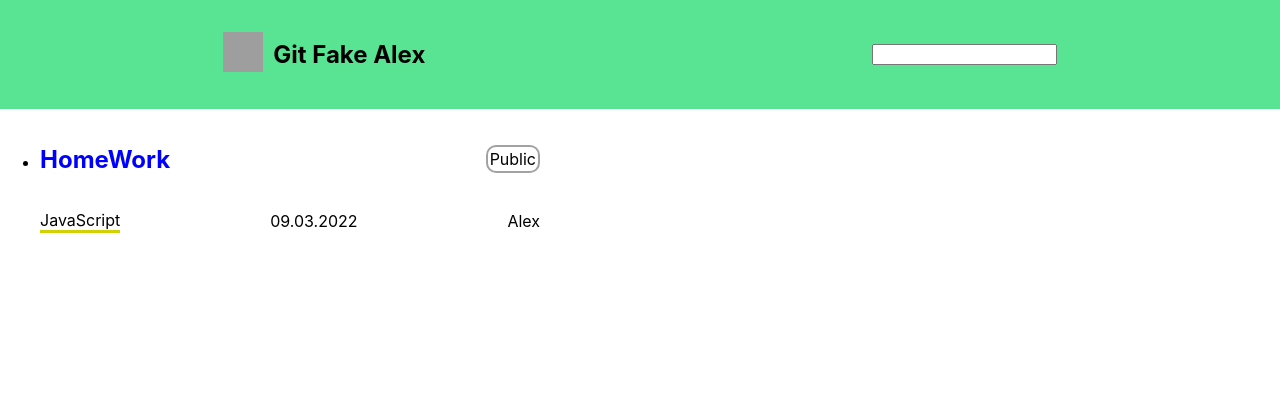
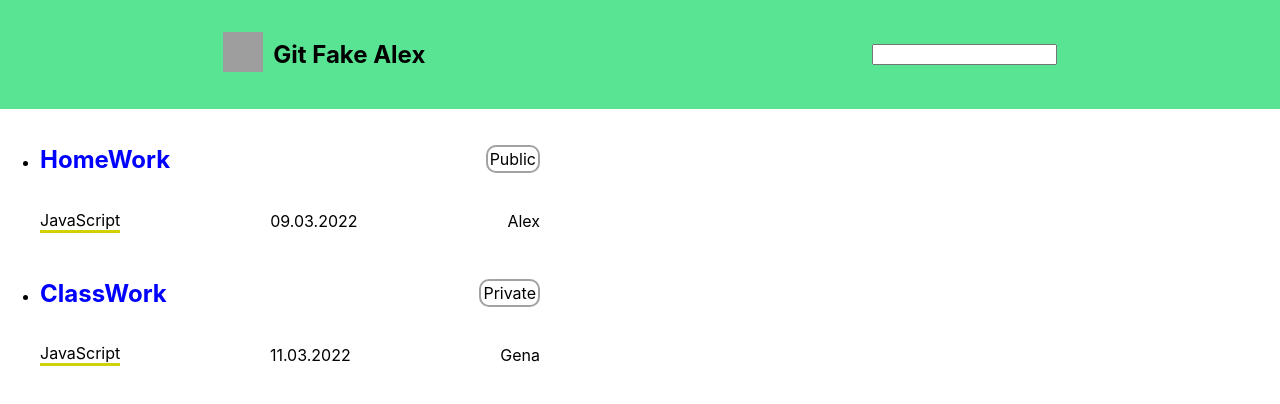
Before and after one commit to KyzAlexander/DiplomReact, a React (Create React App) app: page / in a window 1280 px wide. Shown: the top 404 px of the page. Built offline with nearby package versions, Linux system fonts and the light colour scheme; grey boxes are pictures that could not be loaded.

Commit message:
correction Card and List

```diff
--- a/src/assets/styles/RepositoryCard.css
+++ b/src/assets/styles/RepositoryCard.css
@@ -2,6 +2,7 @@
   display: flex;
   flex-direction: column;
   max-width: 500px;
+  padding-bottom: 10px;
 }
 .repositoryCard__title {
   display: flex;
--- a/src/components/RepositoryCard.js
+++ b/src/components/RepositoryCard.js
@@ -1,33 +1,20 @@
 import React from "react";
 import "../assets/styles/RepositoryCard.css";
 
-function RepositoryCard() {
-  const repos = [
-    {
-      name: "HomeWork",
-      autor: "Alex",
-      access: "Public",
-      type: "JavaScript",
-      lastCommitData: "09.03.2022",
-    },
-  ];
-  let res = repos.map((item) => {
+function RepositoryCard(props) {
   return (
     <section className='repositoryCard'>
       <div className='repositoryCard__title'>
-          <h2 className='title__name'>{item.name}</h2>
-          <p className='title__access'>{item.access}</p>
+        <h2 className='title__name'>{props.name}</h2>
+        <p className='title__access'>{props.access}</p>
       </div>
       <div className='repositoryCard__subtitle'>
-          <p className='subtitle__type'>{item.type}</p>
-          <p className='subtitle__lastCommitData'>{item.lastCommitData}</p>
-          <p className='subtitle__autor'>{item.autor}</p>
+        <p className='subtitle__type'>{props.type}</p>
+        <p className='subtitle__lastCommitData'>{props.lastCommitData}</p>
+        <p className='subtitle__autor'>{props.autor}</p>
       </div>
     </section>
   );
-  });
-  return <li>{res}</li>;
 }
 
-const MemoizedRepositoryCard = React.memo(RepositoryCard);
-export default MemoizedRepositoryCard;
+export default React.memo(RepositoryCard);
--- a/src/components/RepositoryList.js
+++ b/src/components/RepositoryList.js
@@ -1,11 +1,36 @@
-import MemoizedRepositoryCard from "./RepositoryCard.js";
+import RepositoryCard from "./RepositoryCard.js";
 
 function RepositoryList() {
-  return (
-    <ul>
-      <MemoizedRepositoryCard />
-    </ul>
-  );
+  const repos = [
+    {
+      name: "HomeWork",
+      autor: "Alex",
+      access: "Public",
+      type: "JavaScript",
+      lastCommitData: "09.03.2022",
+    },
+    {
+      name: "ClassWork",
+      autor: "Gena",
+      access: "Private",
+      type: "JavaScript",
+      lastCommitData: "11.03.2022",
+    },
+  ];
+  let res = repos.map((card) => {
+    return (
+      <li>
+        <RepositoryCard
+          name={card.name}
+          autor={card.autor}
+          access={card.access}
+          type={card.type}
+          lastCommitData={card.lastCommitData}
+        />
+      </li>
+    );
+  });
+  return <ul>{res}</ul>;
 }
 
 export default RepositoryList;
--- a/src/components/header.js
+++ b/src/components/header.js
@@ -23,5 +23,4 @@ function Header() {
   );
 }
 
-const MemoizedHeader = React.memo(Header);
-export default MemoizedHeader;
+export default React.memo(Header);
--- a/src/index.js
+++ b/src/index.js
@@ -3,12 +3,12 @@ import ReactDOM from "react-dom";
 import "./index.css";
 
 import reportWebVitals from "./reportWebVitals";
-import MemoizedHeader from "./components/header.js";
+import Header from "./components/header.js";
 import RepositoryList from "./components/RepositoryList.js";
 
 ReactDOM.render(
   <React.StrictMode>
-    <MemoizedHeader />
+    <Header />
     <RepositoryList />
   </React.StrictMode>,
   document.getElementById("root")
```
Lines whose indentation alone changed are shown as unchanged.
